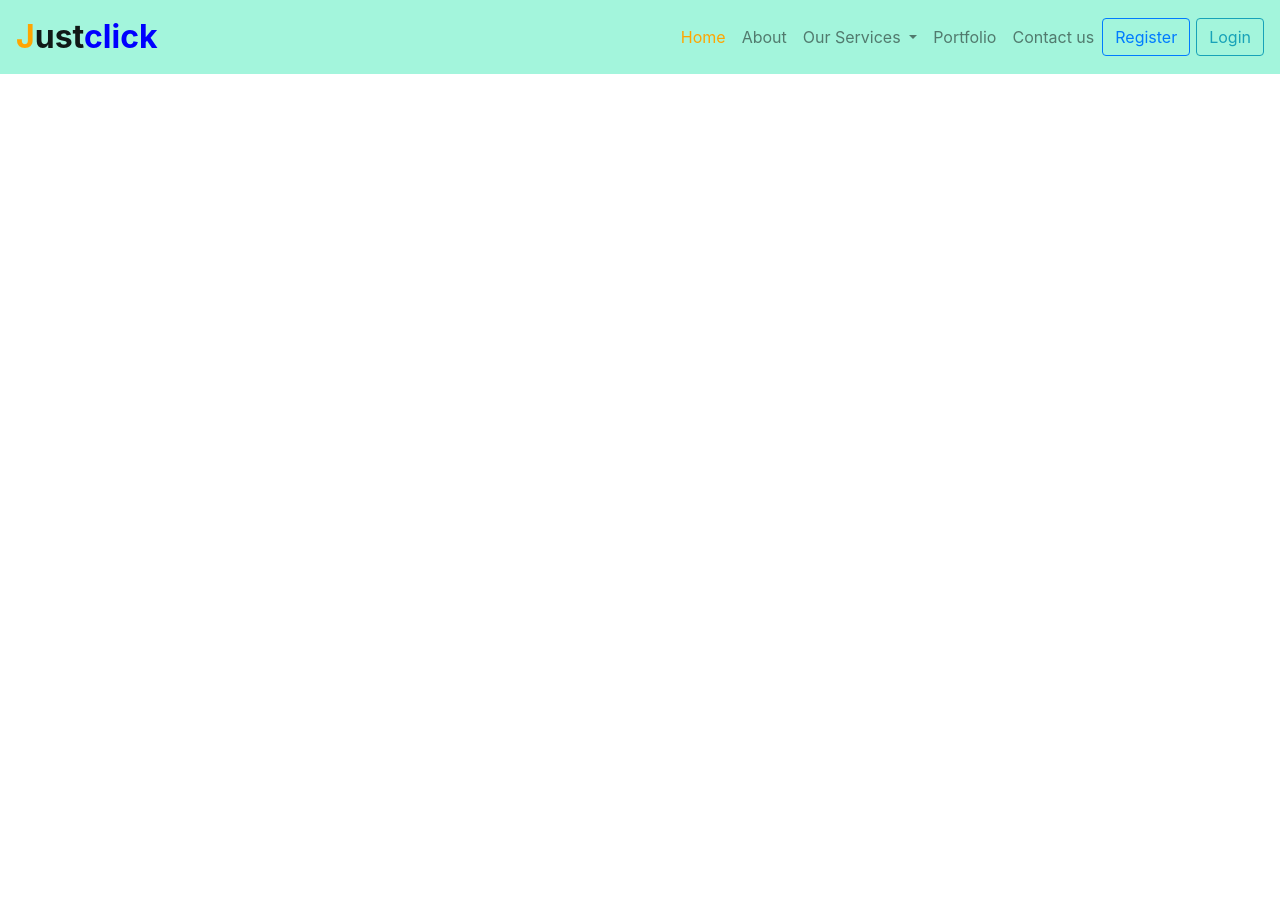
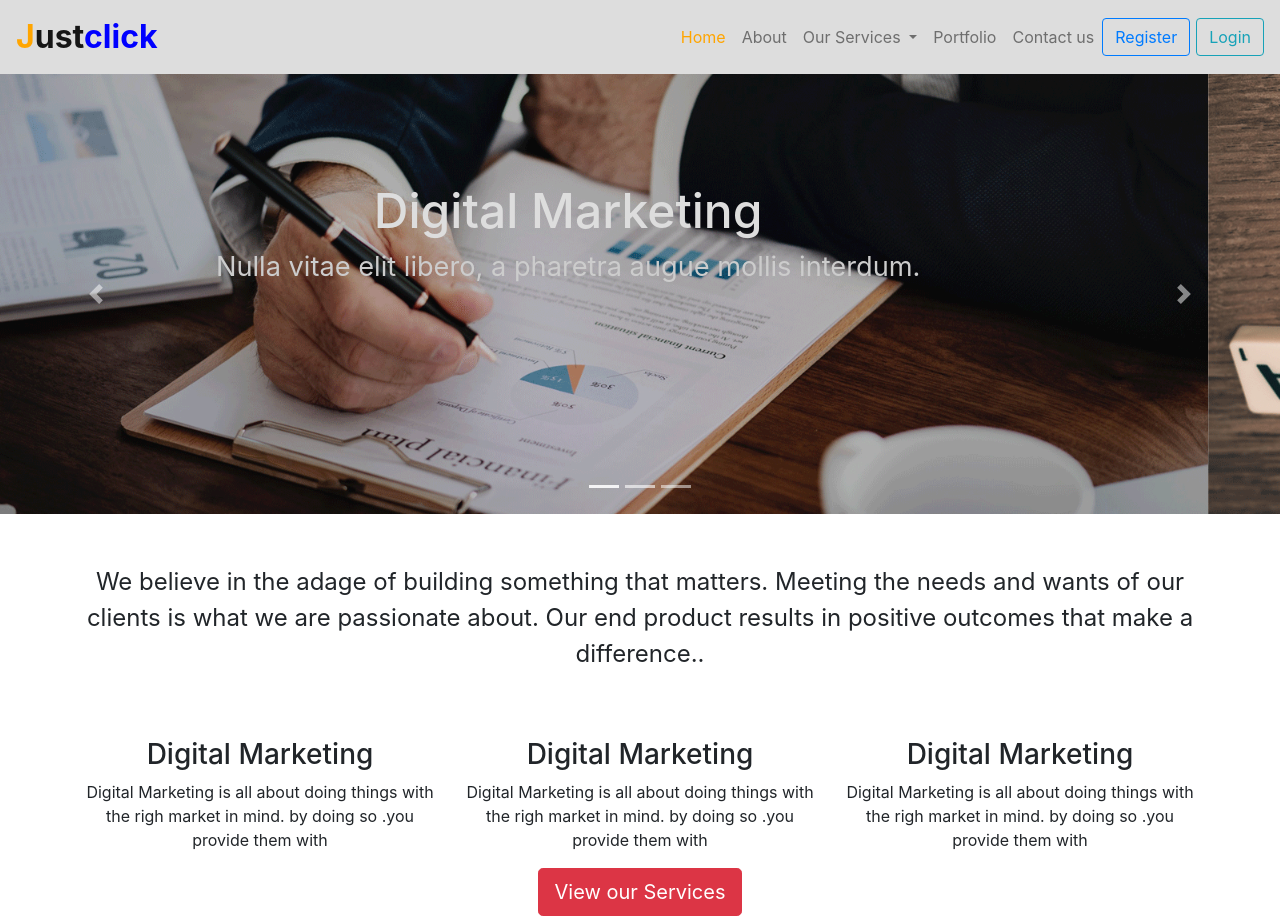
Before and after one commit to selianord/JustClick, a plain HTML site: page index.html in a window 1280 px wide. Before the commit the page ends 800 px from the top, so only its background shows below. Drawn offline with Linux system fonts and the light colour scheme.

Commit message:
Adding services features into the project By Selemani

```diff
--- a/css/juckclick.css
+++ b/css/juckclick.css
@@ -23,7 +23,7 @@ Project URL: www.jusclick.com
    color: blue;
  }
  .navbar-light{
-   background: #A3F5dc !important;
+   background: #ddd !important;
  }
  .navbar-light .navbar-nav > .nav-link{
    color: #fff;
@@ -36,11 +36,26 @@ Project URL: www.jusclick.com
  }
  /*  end of header and navigation css here*/
 /* carousel css will be here */
-carousel here
+.carousel-caption{
+  margin-top: 170px;
+  margin-bottom: 170px;
+}
+.carousel-caption h5{
+  font-size: 3rem;
+  color: #ddd;
+}
+.carousel-caption p{
+  font-size: 1.7rem;
+  color: #ccc;
+}
 /*  *end of carousel css here/
 
 /*  main content css goes here*/
-main content
+.introMessage{
+  margin-top: 50px;
+  margin-bottom: 50px;
+  font-size: 1.5rem;
+}
 /*  end of main content css here*/
 /*  footer css goes here*/
 footer here
--- a/index.html
+++ b/index.html
@@ -54,8 +54,89 @@
     </nav>
     <!-- end of header -->
     <!-- carousel  -->
+    <div class="bd-example">
+      <div id="carouselExampleCaptions" class="carousel slide" data-ride="carousel">
+        <ol class="carousel-indicators">
+          <li data-target="#carouselExampleCaptions" data-slide-to="0" class="active"></li>
+          <li data-target="#carouselExampleCaptions" data-slide-to="1"></li>
+          <li data-target="#carouselExampleCaptions" data-slide-to="2"></li>
+        </ol>
+        <div class="carousel-inner">
+          <div class="carousel-item active">
+            <img src="images/carousel/slider1.png" class="d-block w-100" alt="slider1">
+            <div class="carousel-caption d-none d-md-block">
+              <h5>Digital Marketing</h5>
+              <p>Nulla vitae elit libero, a pharetra augue mollis interdum.</p>
+            </div>
+          </div>
+          <div class="carousel-item">
+            <img src="images/carousel/slider2.png" class="d-block w-100" alt="slider2">
+            <div class="carousel-caption d-none d-md-block">
+              <h5>Google Advert</h5>
+              <p>Lorem ipsum dolor sit amet, consectetur adipiscing elit.</p>
+            </div>
+          </div>
+          <div class="carousel-item">
+            <img src="images/carousel/slider3.png" class="d-block w-100" alt="Slider 3">
+            <div class="carousel-caption d-none d-md-block">
+              <h5>Expert in SEO</h5>
+              <p>Praesent commodo cursus magna, vel scelerisque nisl consectetur.</p>
+            </div>
+          </div>
+        </div>
+        <a class="carousel-control-prev" href="#carouselExampleCaptions" role="button" data-slide="prev">
+          <span class="carousel-control-prev-icon" aria-hidden="true"></span>
+          <span class="sr-only">Previous</span>
+        </a>
+        <a class="carousel-control-next" href="#carouselExampleCaptions" role="button" data-slide="next">
+          <span class="carousel-control-next-icon" aria-hidden="true"></span>
+          <span class="sr-only">Next</span>
+        </a>
+      </div>
+    </div>
     <!-- end of carousel -->
     <!-- main content -->
+    <div Id="contentWrapper">
+      <main>
+            <section class="container introMessage">
+                <div class="row">
+                    <div class="col-md-12 text-center">
+                        <p>We believe in the adage of building something that matters. Meeting the needs and wants of our clients is what we are passionate about.
+                          Our end product results in positive outcomes that make a difference..</p>
+                    </div>
+            </section>
+            <!-- services fieatures goes here -->
+            <div class="container">
+                <div class="row">
+                      <div class="col-md-4 text-center">
+                            <i class="fa fa-laptop"></i>
+                            <h3>Digital Marketing</h3>
+                            <p>Digital Marketing is all about doing things with the righ market in mind.
+                              by doing so .you provide them with </p>
+                      </div>
+                      <div class="col-md-4 text-center">
+                          <i class="fa fa-laptop"></i>
+                          <h3>Digital Marketing</h3>
+                          <p>Digital Marketing is all about doing things with the righ market in mind.
+                            by doing so .you provide them with </p>
+                      </div>
+                      <div class="col-md-4 text-center">
+                        <i class="fa fa-laptop"></i>
+                          <h3>Digital Marketing</h3>
+                          <p>Digital Marketing is all about doing things with the righ market in mind.
+                            by doing so .you provide them with </p>
+                      </div>
+                </div>
+                <div class="row cta">
+                      <div class="col-md-4"></div>
+                      <div class="col-md-4 text-center">
+                          <a href="#" class="btn btn-danger btn-lg">View our Services</a>
+                      </div>
+                      <div class="col-md-4"></div>
+                </div>
+            </div>
+      </main>
+    </div>
     <!-- end of main content -->
     <!-- footer -->
     <!-- end of footer -->
```
